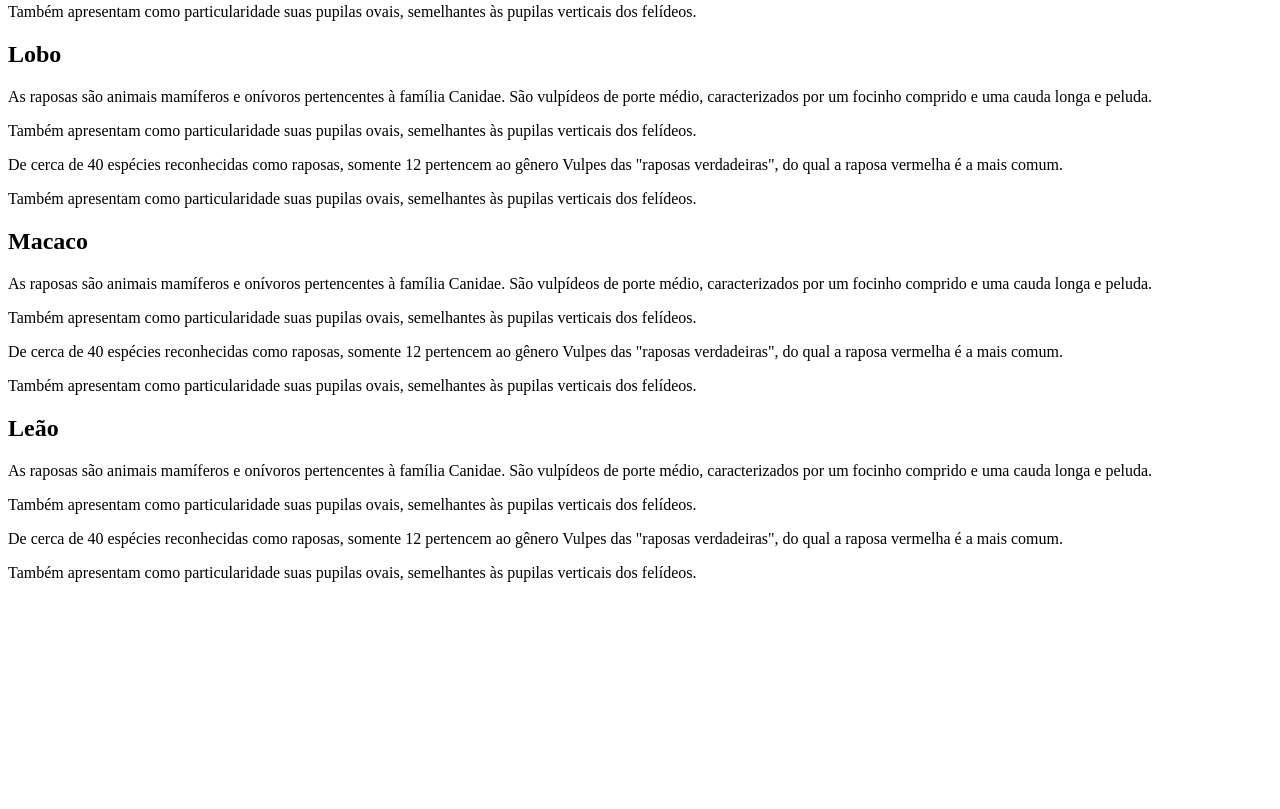
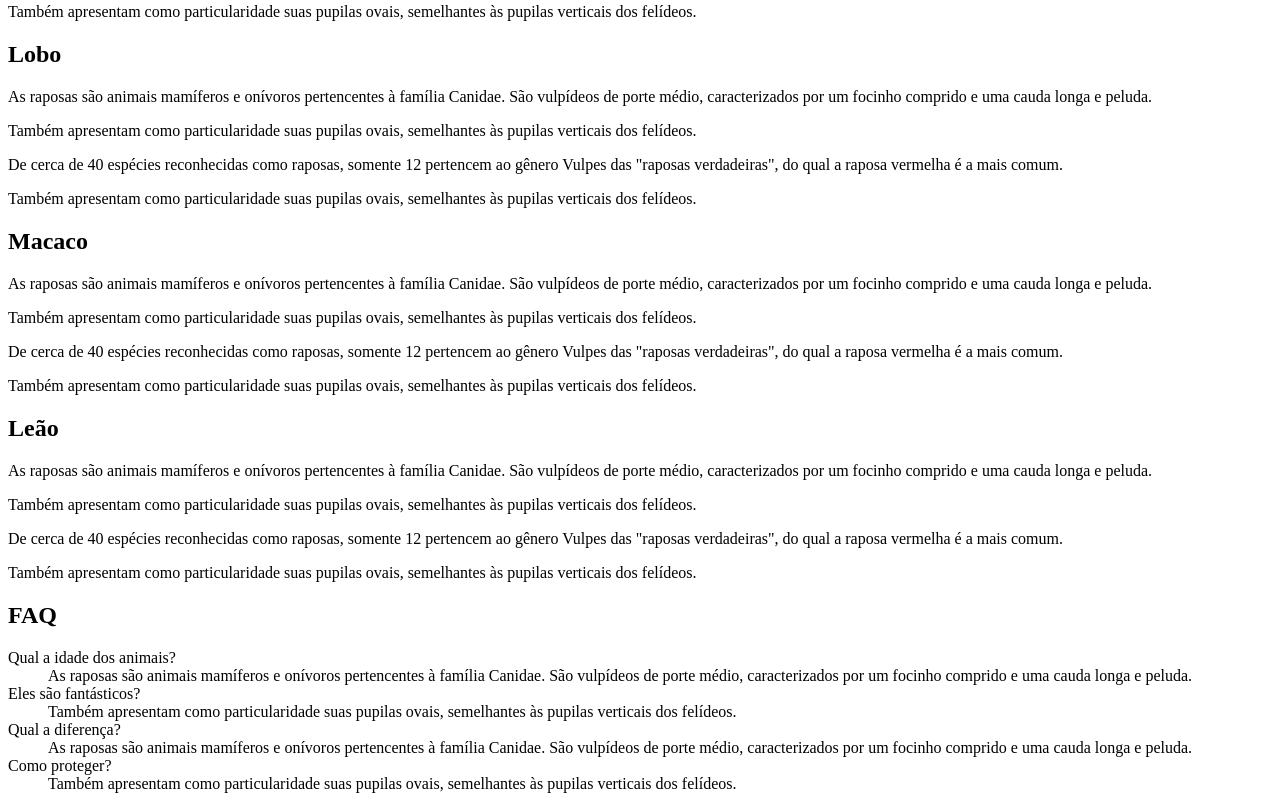
Before and after one commit to JhonnyAraujo/animais-fantasticos, a plain HTML site: page index.html in a window 1280 px wide. Shown: the part 5518-6327 px from the top of the page. Before the commit the page ends 6116 px from the top, so only its background shows below. Drawn offline with Linux system fonts and the light colour scheme.

Commit message:
adiciona a seção de FAQ

```diff
--- a/index.html
+++ b/index.html
@@ -84,6 +84,22 @@
       </section>
     </div>
   </section>
+  <section class="grid-section faq" id="faq">
+    <h1>FAQ</h1>
+    <dl>
+      <dt>Qual a idade dos animais?</dt>
+      <dd>As raposas são animais mamíferos e onívoros pertencentes à família Canidae. São vulpídeos de porte médio, caracterizados por um focinho comprido e uma cauda longa e peluda.</dd>
+
+      <dt>Eles são fantásticos?</dt>
+      <dd>Também apresentam como particularidade suas pupilas ovais, semelhantes às pupilas verticais dos felídeos.</dd>
+
+      <dt>Qual a diferença?</dt>
+      <dd>As raposas são animais mamíferos e onívoros pertencentes à família Canidae. São vulpídeos de porte médio, caracterizados por um focinho comprido e uma cauda longa e peluda.</dd>
+
+      <dt>Como proteger?</dt>
+      <dd>Também apresentam como particularidade suas pupilas ovais, semelhantes às pupilas verticais dos felídeos.</dd>
+    </dl>
+  </section>
   <script src="./script.js"></script>
 </body>
 
```
